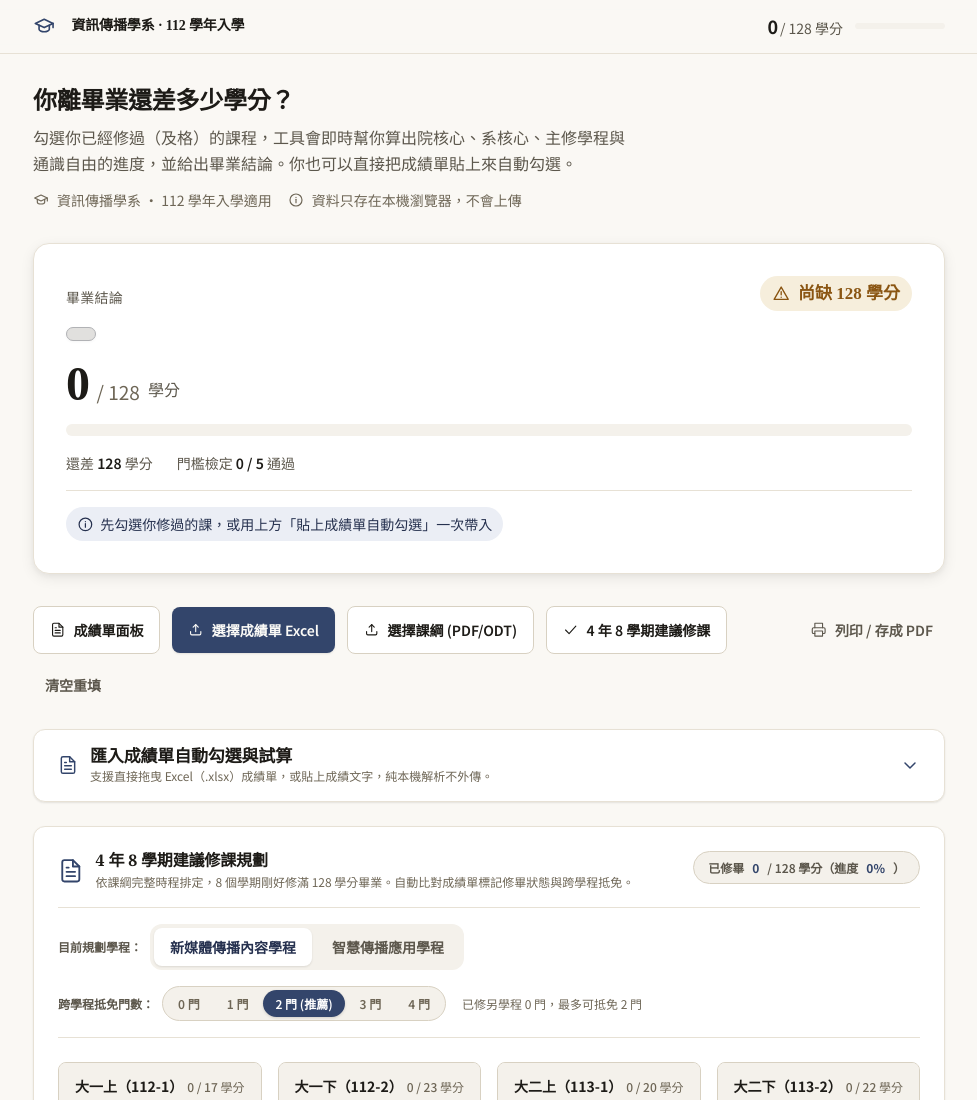
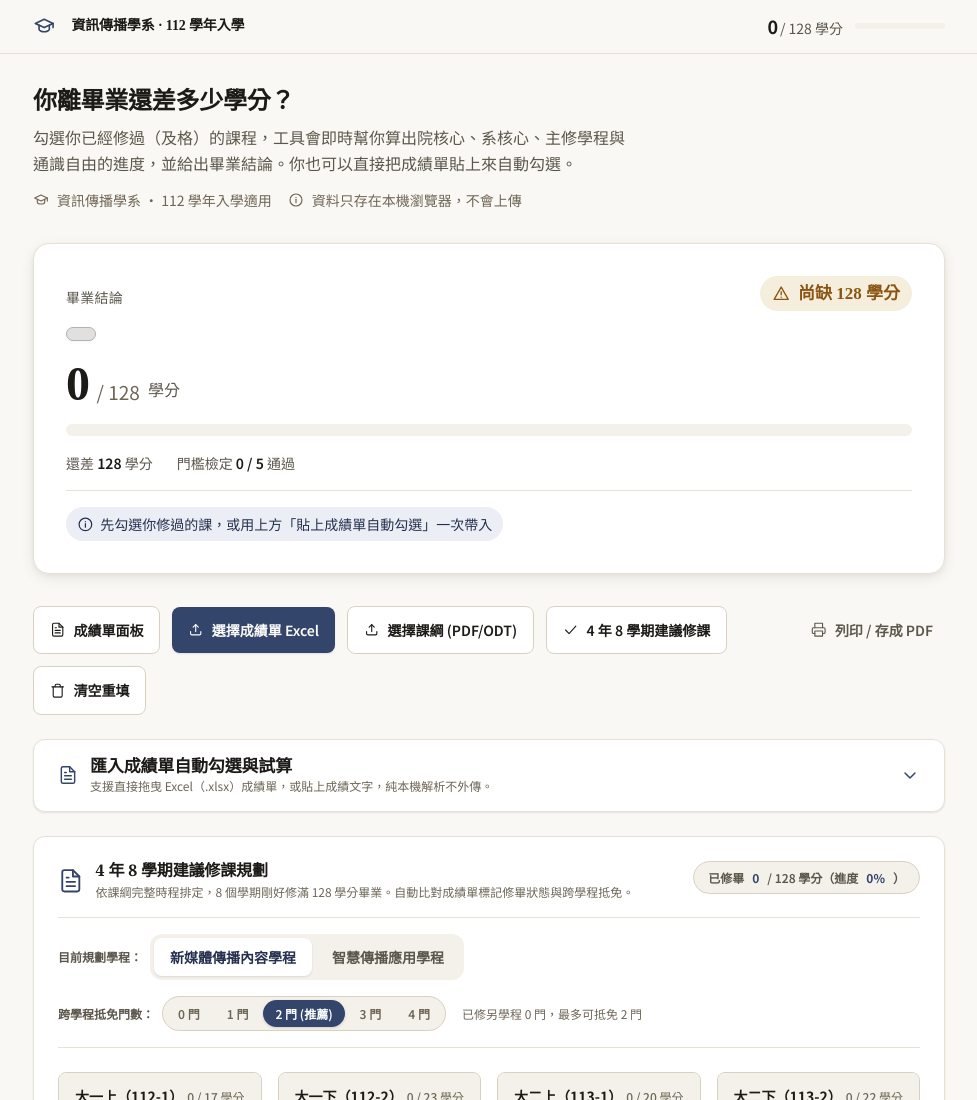
Before and after one commit to fengfeng1021/au-ci-graduation-audit, a plain HTML site: page index.html in a window 1280 px wide. Shown: the top 1100 px of the page, without its empty margins (151-1128 px from the left). Drawn offline with nearby package versions, Linux system fonts and the light colour scheme.

Commit message:
fix: 清空重填改為明顯按鈕樣式加垃圾桶圖示，避免被當成純文字忽略

```diff
--- a/index.html
+++ b/index.html
@@ -132,7 +132,9 @@
     <button class="btn btn--quiet" id="btn-print">
       <svg class="icon"><use href="#i-print"/></svg> 列印 / 存成 PDF
     </button>
-    <button class="btn btn--quiet" id="btn-reset">清空重填</button>
+    <button class="btn btn--ghost" id="btn-reset" title="清除本機全部勾選與匯入資料，恢復空白狀態">
+      <svg class="icon"><use href="#i-trash"/></svg> 清空重填
+    </button>
   </div>
 
   <!-- 即時檔案上傳與解析狀態回饋條（保證任何上傳動作皆有 100% 顯眼視覺反饋） -->
```
